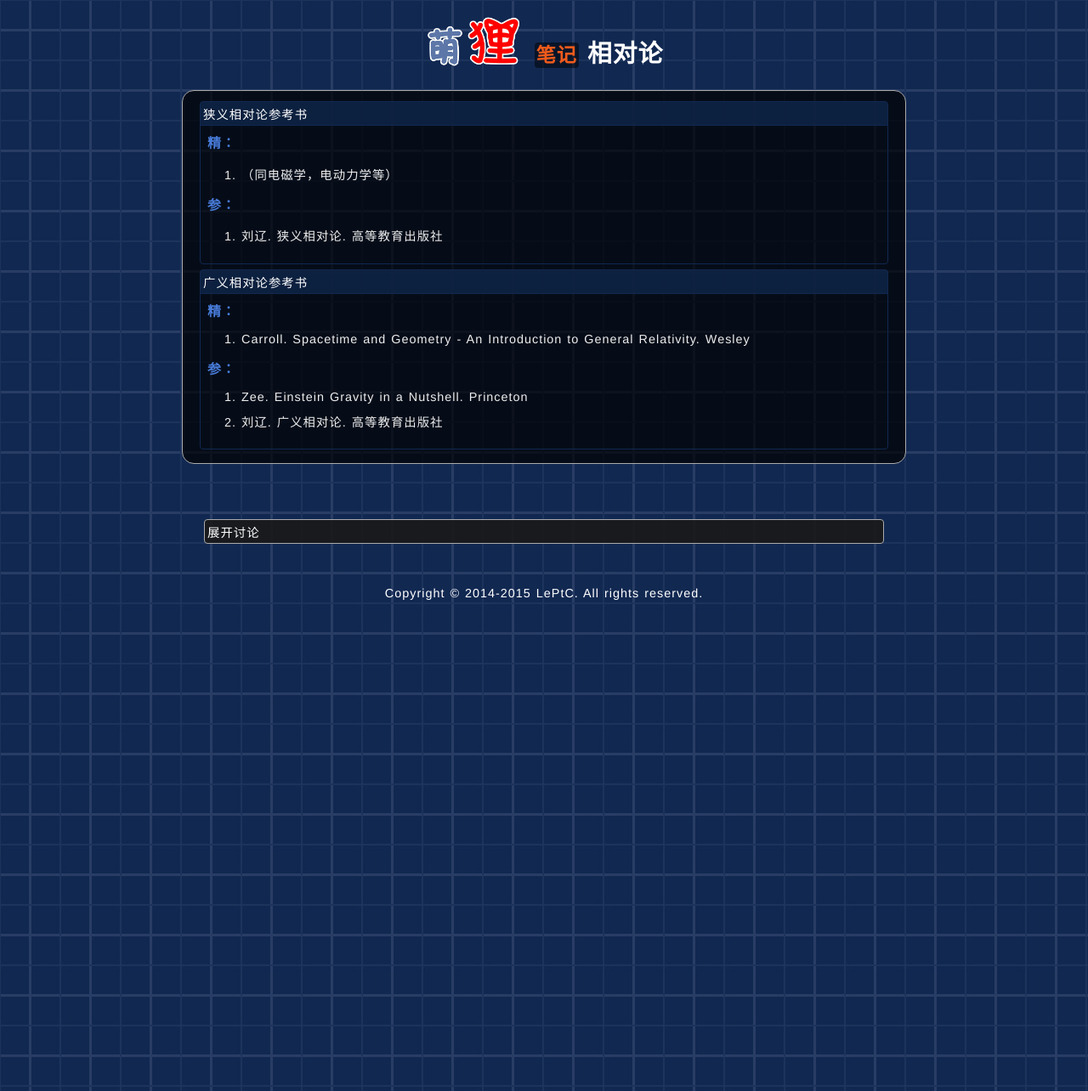
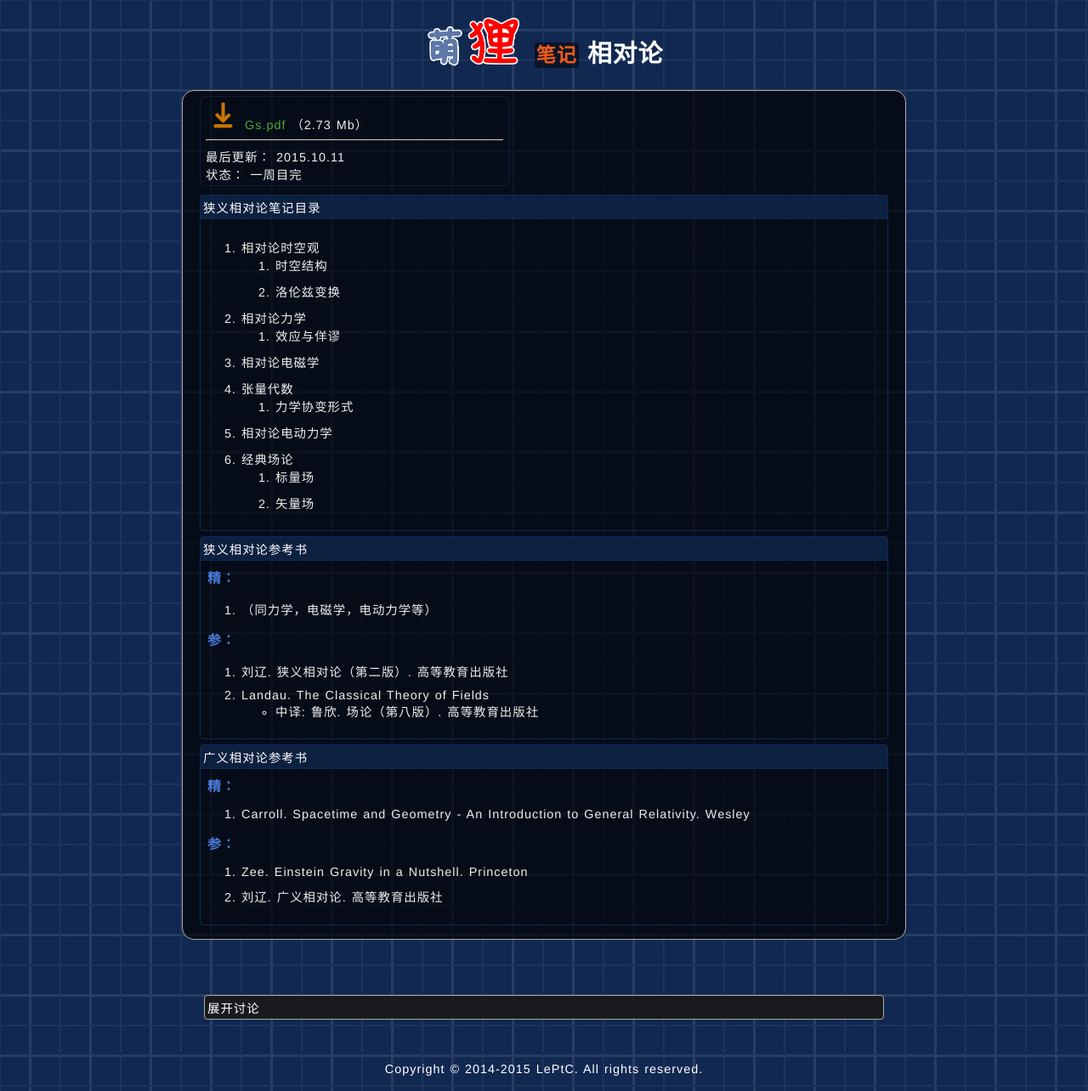
Before and after one commit to LePtC/LePtC.github.io, a Jekyll site: the page built from lenote/Phys/G/index.html, in a window 1280 px wide. Shown: the whole page at 85% size. Built offline with Jekyll 4.4.1, drawn with Linux system fonts in a browser that asks for light colours; Markdown is read by kramdown in place of the engine named in the settings; formulas are drawn with MathJax 3; comment, search, counter and statistics services are not loaded.

```diff
--- a/lenote/Phys/E/index.html
+++ b/lenote/Phys/E/index.html
@@ -4,7 +4,7 @@ categories: Phys/E
 title: 电
 ---
 
-{% include lefile.html col="o" ca="Phys" en="E" size="3.23" date="2015.09.30" status="二周目完" %}
+{% include lefile.html col="o" ca="Phys" en="E" size="3.26" date="2015.09.30" status="二周目完" %}
 
 <div class="fold">
   <div class="fold-head" onclick="isHidden('div1')">
--- a/lenote/Phys/G/index.html
+++ b/lenote/Phys/G/index.html
@@ -4,33 +4,33 @@ categories: Phys/G
 title: 相对论
 ---
 
-<!-- <p><h3>文件：</h3>
-<a href="https://github.com/LePtC/LeNotePDF/raw/master/Phys/G.pdf">G.pdf</a>
-<h3>大小：</h3> 2.42 Mb
-<h3>最后更新：</h3> 2012.01.05
-<h3>状态：</h3> 一期完结
-</p>
+{% include lefile.html col="o" ca="Phys" en="Gs" size="2.73" date="2015.10.11" status="一周目完" %}
 
 <div class="fold">
   <div class="fold-head" onclick="isHidden('div1')">
-    相对论笔记目录
+    狭义相对论笔记目录
   </div>
   <div class="fold-cont" id="div1">
   <ol>
-    <li>狭义相对论</li>
-    <li>闵氏空间</li>
-    <li>动体电动力学</li>
-    <li>庞加莱变换</li>
-    <li>KG 方程</li>
-    <li>狄拉克方程</li>
-    <li>基本解</li>
-    <li>手性</li>
-    <li>规范变换</li>
-    <li>广义相对论</li>
-    <li>黑洞，宇宙学…</li>
+    <li>相对论时空观<ol>
+      <li>时空结构</li>
+      <li>洛伦兹变换</li>
+    </ol></li>
+    <li>相对论力学<ol>
+      <li>效应与佯谬</li>
+    </ol></li>
+    <li>相对论电磁学</li>
+    <li>张量代数<ol>
+      <li>力学协变形式</li>
+    </ol></li>
+    <li>相对论电动力学</li>
+    <li>经典场论<ol>
+      <li>标量场</li>
+      <li>矢量场</li>
+    </ol></li>
   </ol>
   </div>
-</div> -->
+</div>
 
 <div class="fold">
   <div class="fold-head" onclick="isHidden('div2')">
@@ -39,11 +39,14 @@ title: 相对论
   <div class="fold-cont" id="div2">
   <h3>精：</h3>
   <ol>
-    <li>（同电磁学，电动力学等）</li>
+    <li>（同力学，电磁学，电动力学等）</li>
   </ol>
   <h3>参：</h3>
   <ol>
-    <li>刘辽. 狭义相对论. 高等教育出版社</li>
+    <li>刘辽. 狭义相对论（第二版）. 高等教育出版社</li>
+    <li>Landau. The Classical Theory of Fields <ul>
+      <li>中译: 鲁欣. 场论（第八版）. 高等教育出版社</li>
+    </ul></li>
   </ol>
   </div>
 </div>
--- a/lenote/index.html
+++ b/lenote/index.html
@@ -42,10 +42,11 @@ $(document).ready( function() {
   <img src="lenotef2.jpg" height="244" alt="图文混排" class="lenotef">
   <img src="lenotef4.jpg" height="244" alt="数理约定" class="lenotef">
 
-  <p><h3>笔记仅限学习交流使用，未经编者同意禁止用于商业用途。</h3></p>
   <p>萌狸君只是一枚学生，学识甚浅，欢迎童鞋萌检查笔记中的错误，提出反馈意见～</p>
   <p>如果笔记对你有帮助，不妨让窝知道，这将鼓励窝更积极地做下去～</p>
   <p>如果你有自己滴 LeNote 笔记，欢迎<a href="/author.html">跟窝分享</a>～</p>
+
+  <p><h3>笔记仅限学习交流使用，未经编者同意禁止用于商业用途。</h3></p>
 </div>
 
     </div>
@@ -67,7 +68,7 @@ $(document).ready( function() {
     <a id="s-Q" href="#s-Q"  class="subNavBtn" style="color:#4BA733">量</a>
     <a id="s-C" href="#s-C"  class="subNavBtn">凝</a>
     <a id="s-H" href="#s-H"  class="subNavBtn">高</a>
-    <a id="s-G" href="#s-G"  class="subNavBtn">相</a>
+    <a id="s-G" href="#s-G"  class="subNavBtn" style="color:#FF8000">相</a>
     <a id="s-fo" href="#s-fo"  class="subNavBtn">公</a>
     <a id="s-r" href="#s-r"  class="subNavBtn" style="color:#FF8000">实</a>
     <a id="s-p" href="#s-p"  class="subNavBtn">随</a>
@@ -108,9 +109,9 @@ $(document).ready( function() {
 {% include lenote.html ca="Phys" cn="电" en="E" pl="4" fin="1" col="o" %}
 <ol>
   <li>电磁学：二周目完（2015.09.30）</li>
-  <li>电路</li>
-  <li>模拟电路</li>
+  <li>电路及模拟电路</li>
   <li>电动力学</li>
+  <li>等离子体物理</li>
 </ol>
 {% include lenote.html en="O" ca="Phys" cn="光" pl="3" fin="0" col="" %}
 <ol>
@@ -118,16 +119,16 @@ $(document).ready( function() {
   <li>现代光学</li>
   <li>量子光学</li>
 </ol>
-{% include lenote.html en="I" ca="Phys" cn="信息" pl="3" fin="1" col="g" %}
+{% include lenote.html en="I" ca="Phys" cn="信息" pl="2" fin="1" col="g" %}
 <ol>
-  <li>数字电路</li>
-  <li>信息学</li>
+  <li>信息学及数字电路</li>
   <li>量子信息：一周目完（2015.07.09）</li>
 </ol>
 {% include lenote.html en="Q" ca="Phys" cn="量子" pl="3" fin="1" col="g" %}
 <ol>
   <li>量子力学：一周目完（2015.07.16）</li>
   <li>原子分子物理</li>
+  <!-- <li>相对论量子力学</li> -->
   <li>量子场论</li>
 </ol>
 {% include lenote.html en="C" ca="Phys" cn="凝态" pl="2" fin="0" col="" %}
@@ -140,10 +141,11 @@ $(document).ready( function() {
   <li>核物理</li>
   <li>粒子物理</li>
 </ol>
-{% include lenote.html en="G" ca="Phys" cn="相对论" pl="2" fin="0" col="" %}
+{% include lenote.html en="G" ca="Phys" cn="相对论" pl="3" fin="0" col="o" %}
 <ol>
-  <li>狭义相对论</li>
+  <li>狭义相对论：一周目完（2015.10.11）</li>
   <li>广义相对论</li>
+  <li>宇宙学</li>
 </ol>
 {% include lenote.html en="fo" ca="Math" cn="公式" pl="1" fin="0" col="" %}
 <ol>
```
Also changed, not shown: index.html (+5 -5 lines).
